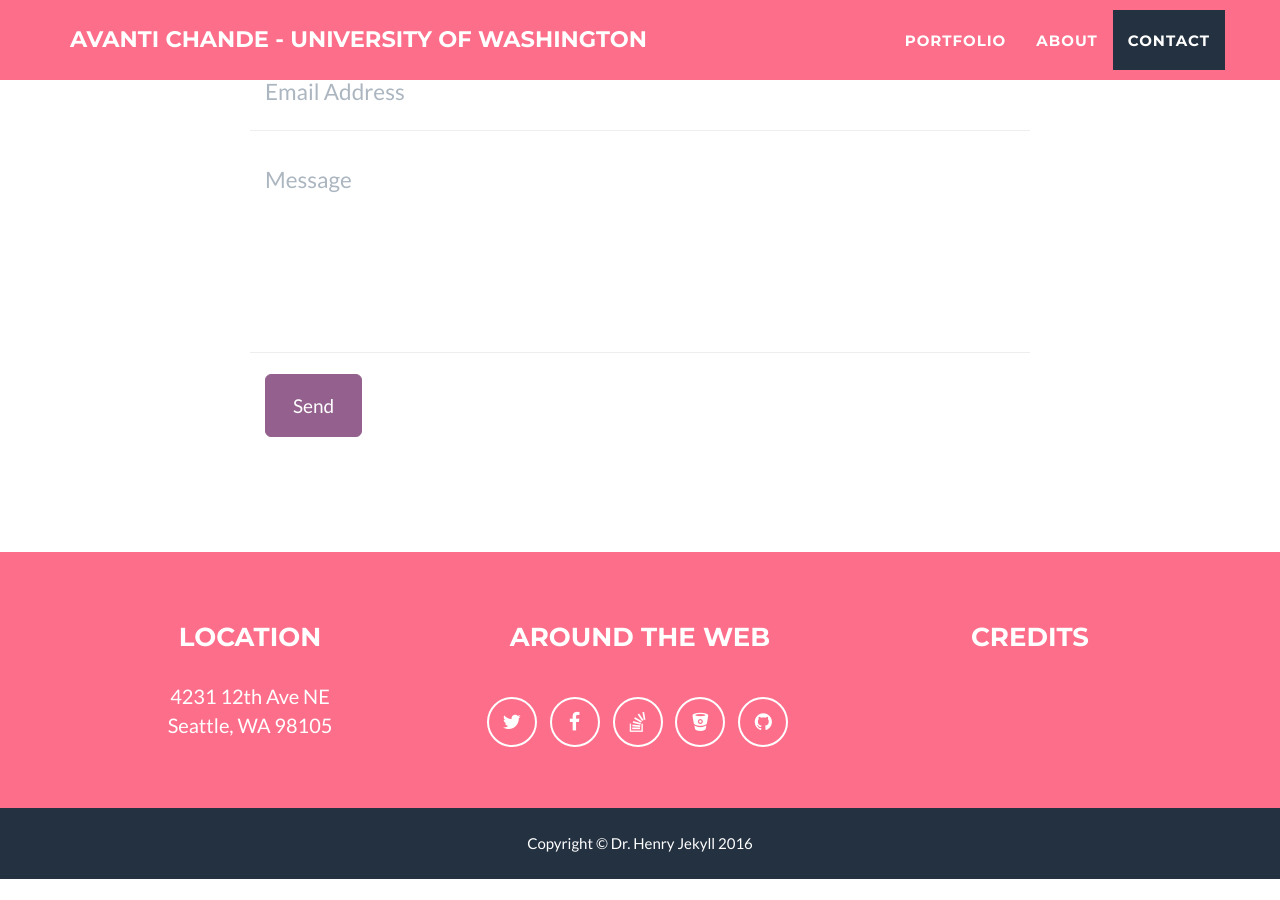
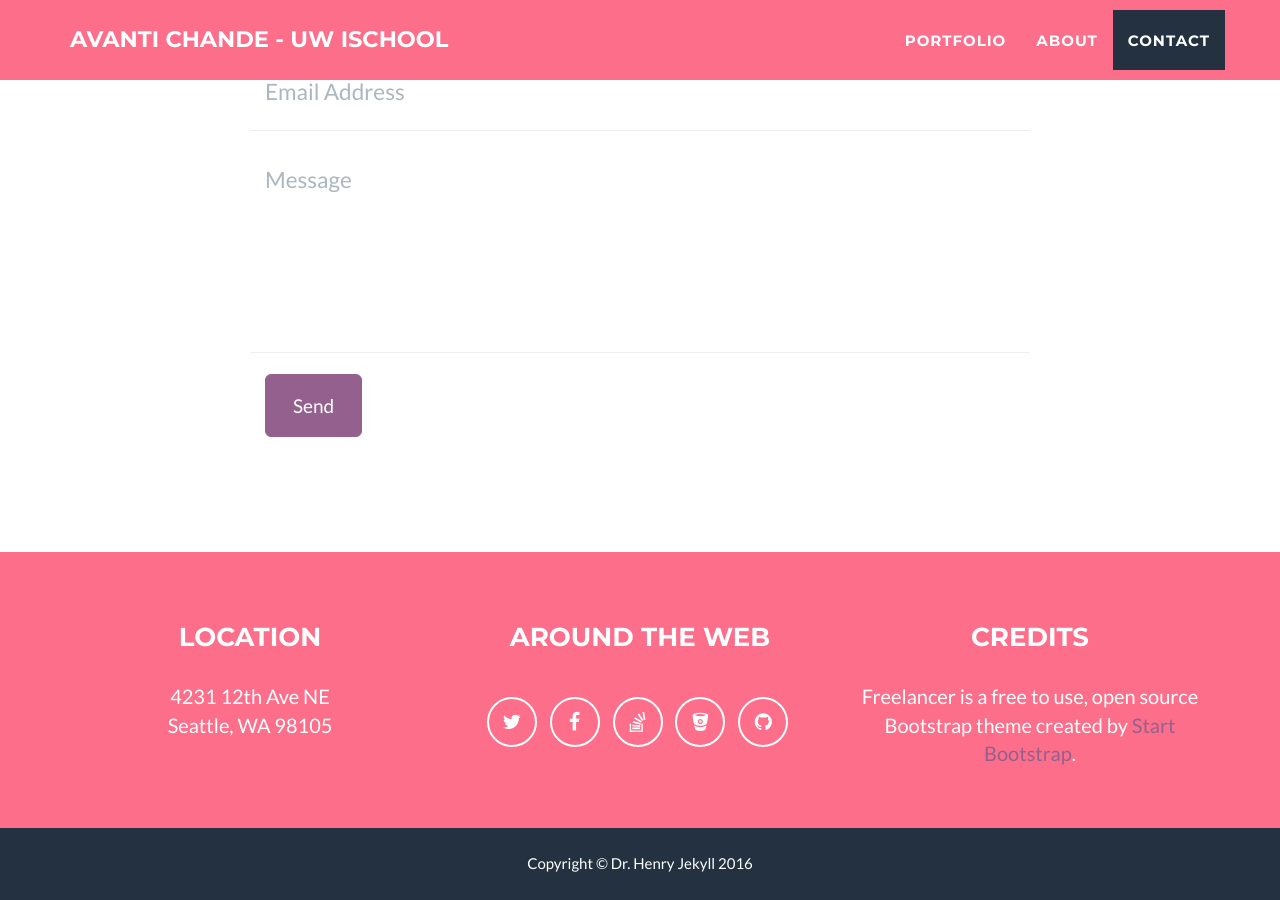
Before and after one commit to avantichande/avantichande.github.io, a Jekyll site: the page built from index.html, in a window 1280 px wide and 900 px high, scrolled down 3167 px. Built offline with Jekyll 4.4.1, drawn with Linux system fonts in a browser that asks for light colours; before the commit the page ends 4046 px from its top, so only the background shows below that; some of the changed text lies outside the part shown.

Commit message:
Update _config.yml

```diff
--- a/_config.yml
+++ b/_config.yml
@@ -1,8 +1,8 @@
 # Site settings
-title: Avanti Chande - University of Washington
+title: Avanti Chande - UW ischool
 email: avc8@uw.edu
 url: https://avantichande.github.io
-description: "Write an awesome description for your new site here. You can edit this line in _config.yml. It will appear in your document head meta (for Google search results) and in your feed.xml site description."
+#description: "Write an awesome description for your new site here. You can edit this line in _config.yml. It will appear in your document head meta (for Google search results) and in your feed.xml site description."
 skills: "Data Science- Web Development - DevOps"
 meta_author: Avanti Chande
 
@@ -55,7 +55,7 @@ address:
   - line: Seattle, WA 98105
 
 # Credits content
-#credits: 'Freelancer is a free to use, open source Bootstrap theme created by <a href="http://startbootstrap.com">Start Bootstrap</a>.'
+credits: 'Freelancer is a free to use, open source Bootstrap theme created by <a href="http://startbootstrap.com">Start Bootstrap</a>.'
 
 # Build settings
 markdown: kramdown
```
